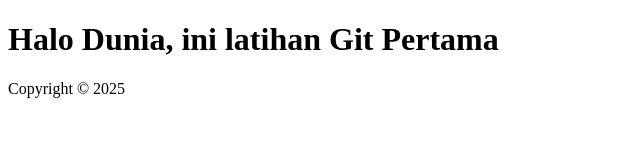
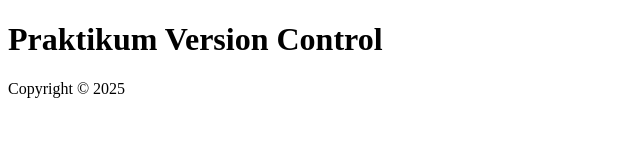
Before and after one commit to chocopiw/Latihan-Git-301220018, a plain HTML site: page index.html in a window 1280 px wide. Shown: the whole page, without its empty margins (0-640 px from the left). Drawn offline with Linux system fonts and the light colour scheme.

Commit message:
Menambahkan header di branch featur-header

```diff
--- a/index.html
+++ b/index.html
@@ -6,7 +6,7 @@
     <title>Latihan Git!</title>
 </head>
 <body>
-    <h1>Halo Dunia, ini latihan Git Pertama</h1>
+    <h1>Praktikum Version Control</h1>
     <footer> Copyright © 2025</footer>
 </body>
 </html>
```
